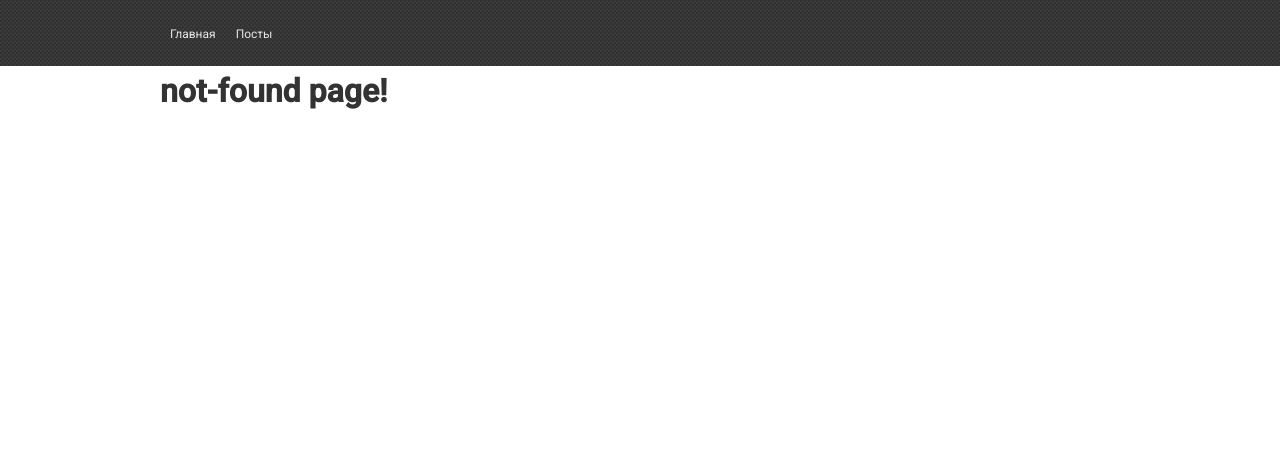
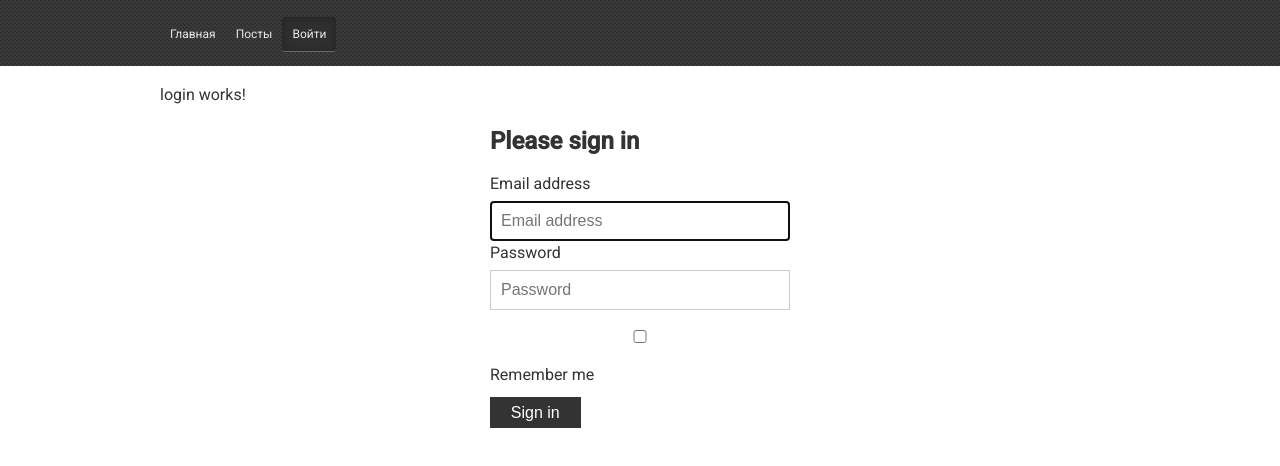
Before and after one commit to baronin/angular-blog, an Angular app: page /login in a window 1280 px wide. Shown: the top 466 px of the page. Built offline with nearby package versions, Linux system fonts and the light colour scheme.

Commit message:
added login component

```diff
--- a/src/app/app.module.ts
+++ b/src/app/app.module.ts
@@ -1,6 +1,6 @@
 import { BrowserModule } from '@angular/platform-browser';
 import { NgModule } from '@angular/core';
-import {Routes, RouterModule} from '@angular/router';
+// import {Routes, RouterModule} from '@angular/router';
 import { AppComponent } from './app.component';
 import { PostComponent } from './components/post/post.component';
 import { HeaderComponent } from './components/header/header.component';
@@ -13,14 +13,17 @@ import { BrowserAnimationsModule } from '@angular/platform-browser/animations';
 import { PostsComponent } from './pages/posts/posts.component';
 import { PostFormComponent } from './components/post-form/post-form.component';
 import {FormsModule} from '@angular/forms';
+import { LoginComponent } from './components/login/login.component';
+import { ROUTING } from './app.routing';
+import { HttpClientModule } from '@angular/common/http';
 
-const AppRoutes: Routes =[
-  { path: '', component: MainComponent},
-  { path: 'myPosts', component: PostsComponent},
-  { path: '**', component: NotFoundComponent },
-  // { path: '**', redirectTo: '/' },
-  // { path: 'contact', redirectTo: '/about', pathMatch:'full'},
-];
+// const AppRoutes: Routes =[
+//   { path: '', component: MainComponent},
+//   { path: 'myPosts', component: PostsComponent},
+//   { path: '**', component: NotFoundComponent },
+//   // { path: '**', redirectTo: '/' },
+//   // { path: 'contact', redirectTo: '/about', pathMatch:'full'},
+// ];
 @NgModule({
   declarations: [
     AppComponent,
@@ -32,13 +35,16 @@ const AppRoutes: Routes =[
     HomeComponent,
     MainComponent,
     PostsComponent,
-    PostFormComponent
+    PostFormComponent,
+    LoginComponent,
   ],
   imports: [
     BrowserModule,
-    RouterModule.forRoot(AppRoutes),
+    ROUTING,
+    // RouterModule.forRoot(AppRoutes),
     BrowserAnimationsModule,
-    FormsModule
+    FormsModule,
+    HttpClientModule,
   ],
   providers: [],
   bootstrap: [AppComponent]
--- /dev/null
+++ b/src/app/app.routing.ts
@@ -0,0 +1,14 @@
+import { RouterModule, Routes } from '@angular/router';
+// import { ModuleWithProviders } from '@angular/core/src/metadata/ng_module';
+import {LoginComponent} from './components/login/login.component';
+import {ModuleWithProviders} from '@angular/core';
+import {MainComponent} from './pages/main/main.component';
+import {PostsComponent} from './pages/posts/posts.component';
+
+export const AppRoutes: Routes = [
+  { path: '', component: MainComponent },
+  { path: 'login', component: LoginComponent },
+  { path: 'myPosts', component: PostsComponent },
+];
+
+export const ROUTING: ModuleWithProviders<any> = RouterModule.forRoot(AppRoutes);
--- /dev/null
+++ b/src/app/components/login/login.component.css
@@ -0,0 +1,32 @@
+.form-signin {
+  max-width: 330px;
+  padding: 15px;
+  margin: 0 auto;
+}
+.form-signin .form-signin-heading,
+.form-signin .checkbox {
+  margin-bottom: 10px;
+}
+.form-signin .checkbox {
+  font-weight: 400;
+}
+.form-signin .form-control {
+  position: relative;
+  box-sizing: border-box;
+  height: auto;
+  padding: 10px;
+  font-size: 16px;
+}
+.form-signin .form-control:focus {
+  z-index: 2;
+}
+.form-signin input[type="email"] {
+  margin-bottom: -1px;
+  border-bottom-right-radius: 0;
+  border-bottom-left-radius: 0;
+}
+.form-signin input[type="password"] {
+  margin-bottom: 10px;
+  border-top-left-radius: 0;
+  border-top-right-radius: 0;
+}
--- /dev/null
+++ b/src/app/components/login/login.component.html
@@ -0,0 +1,17 @@
+<app-header></app-header>
+<section>
+  <div class="container">
+    <p>login works!</p>
+    <form class="form-signin">
+      <h2 class="form-signin-heading">Please sign in</h2>
+      <label for="inputEmail" class="sr-only">Email address</label>
+      <input name="email" [(ngModel)] = "user.username" type="email" id="inputEmail" class="form-control" placeholder="Email address" required autofocus>
+      <label for="inputPassword" class="sr-only">Password</label>
+      <input name="password" [(ngModel)] = "user.password" type="password" id="inputPassword" class="form-control" placeholder="Password" required>      <div class="checkbox">
+        <label>
+          <input type="checkbox" value="remember-me"> Remember me
+        </label>
+      </div>
+      <button class="btn btn-lg btn-primary btn-block" (click)="validateLogin();" type="button">Sign in</button>    </form>
+  </div>
+</section>
--- /dev/null
+++ b/src/app/components/login/login.component.ts
@@ -0,0 +1,32 @@
+import { Component, OnInit } from '@angular/core';
+import { LoginService } from './login.service';
+import {UserModule} from '../../user/user.module';
+@Component({
+  selector: 'app-login',
+  templateUrl: './login.component.html',
+  styleUrls: ['./login.component.css'],
+  providers: [ LoginService ]
+})
+export class LoginComponent implements OnInit {
+
+  public user: UserModule;
+
+  constructor(private loginService: LoginService) {
+    this.user = new UserModule();
+  }
+
+  ngOnInit(): void {
+  }
+
+  validateLogin(): void {
+    if (this.user.username && this.user.password) {
+      this.loginService.validateLogin(this.user).subscribe(result => {
+        console.log('result is ', result);
+      }, error => {
+        console.log('error is ', error);
+      });
+    } else {
+      alert('enter user name and password');
+    }
+  }
+}
--- /dev/null
+++ b/src/app/components/login/login.service.ts
@@ -0,0 +1,19 @@
+import {Injectable} from '@angular/core';
+import {HttpClient} from '@angular/common/http';
+import {UserModule} from '../../user/user.module';
+
+@Injectable()
+export class LoginService {
+
+  constructor(private http: HttpClient) {
+
+  }
+
+  validateLogin(user: UserModule) {
+    return this.http.post('/api/user/login', {
+      username: user.username,
+      password: user.password
+    });
+  }
+
+}
--- a/src/app/components/main-nav/main-nav.component.html
+++ b/src/app/components/main-nav/main-nav.component.html
@@ -1,5 +1,6 @@
 <nav class="nav">
   <a routerLink="/" routerLinkActive="active-link" [routerLinkActiveOptions]="{exact: true}">Главная</a>
   <a routerLink="/myPosts" routerLinkActive="active-link">Посты</a>
+  <a routerLink="/login" routerLinkActive="active-link">Войти</a>
 </nav>
 <router-outlet></router-outlet>
--- /dev/null
+++ b/src/app/user/user.module.ts
@@ -0,0 +1,19 @@
+import { NgModule } from '@angular/core';
+import { CommonModule } from '@angular/common';
+
+
+
+@NgModule({
+  declarations: [],
+  imports: [
+    CommonModule
+  ]
+})
+export class UserModule {
+  constructor() {
+    this.username = '';
+    this.password = '';
+  }
+  public username;
+  public password;
+}
```
Also changed, not shown: 1 other file (tests, documents, lock files or other folders).
